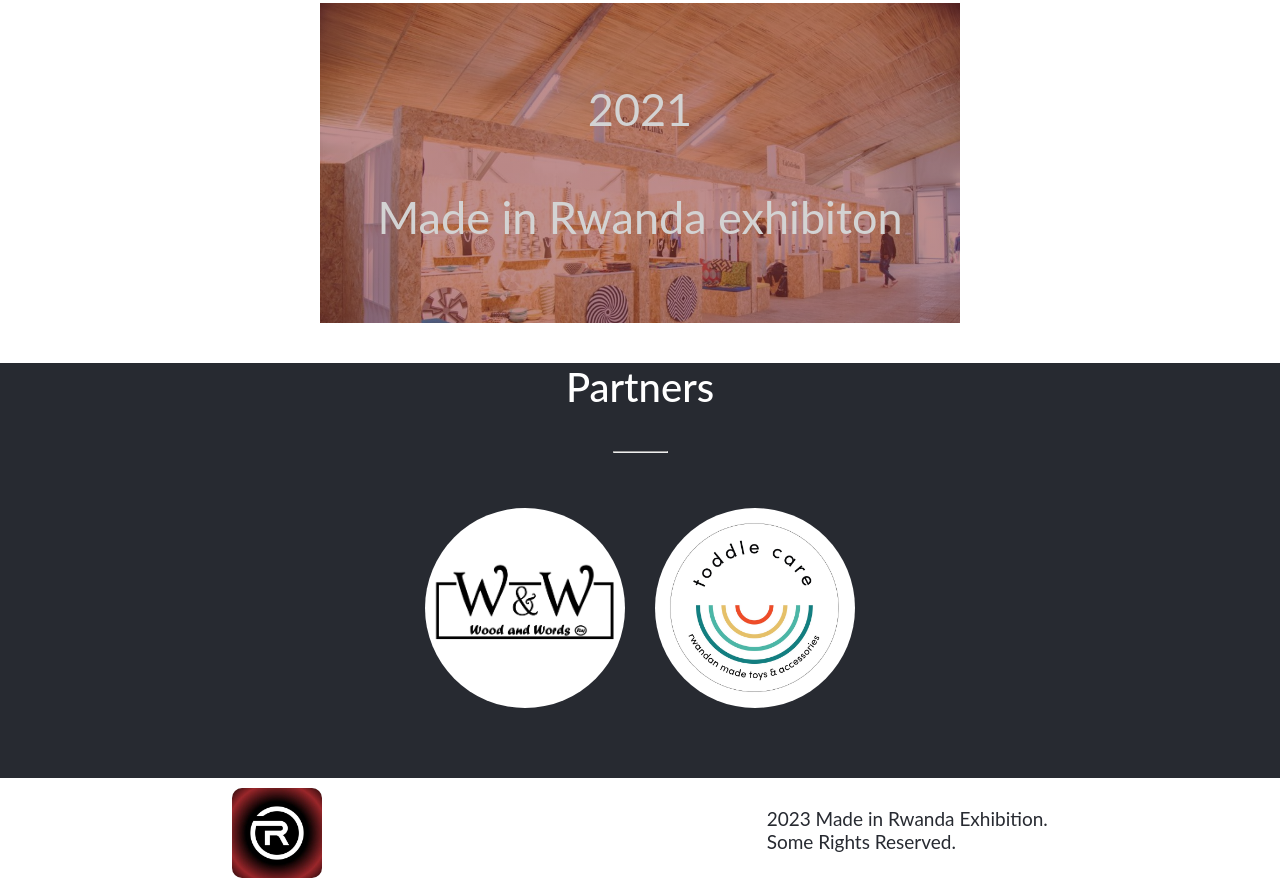
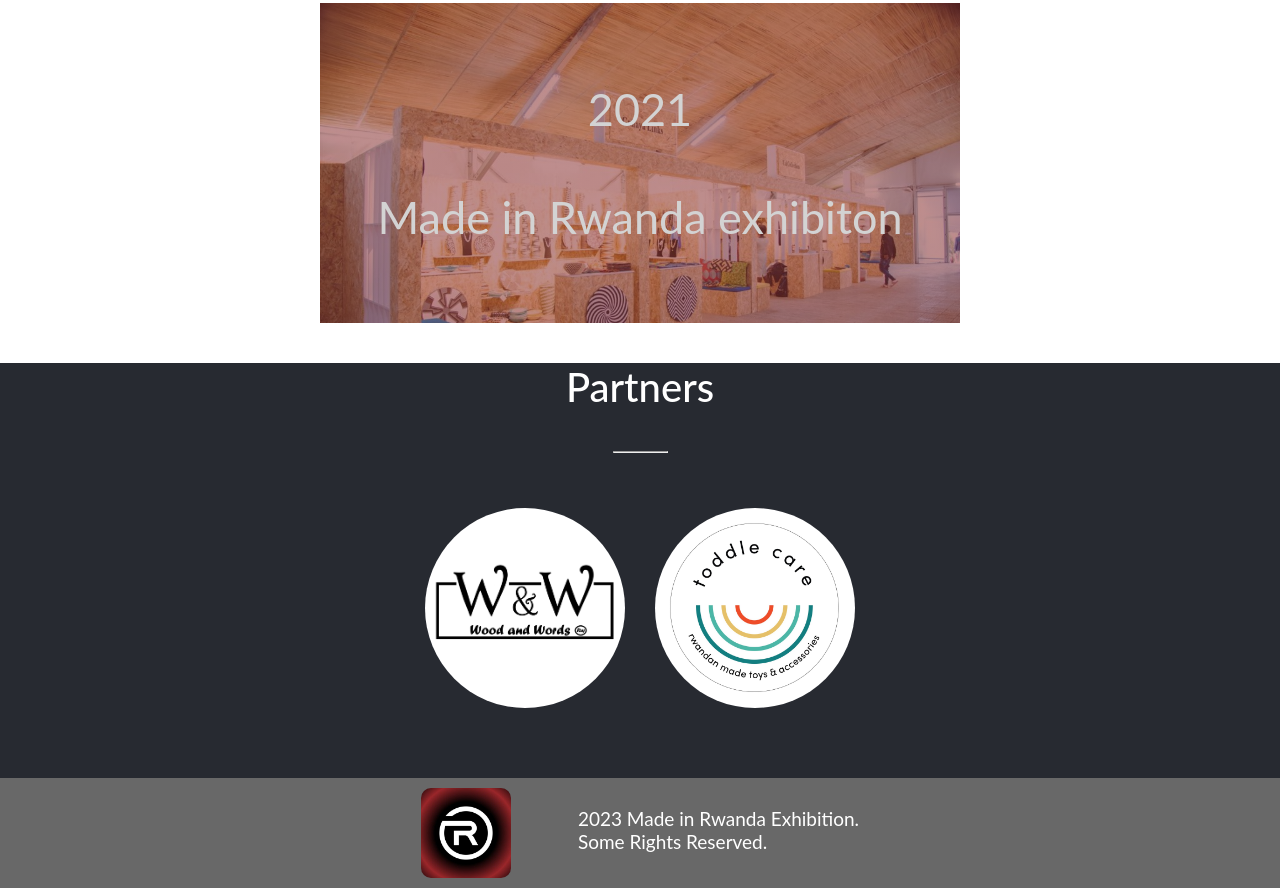
Before and after one commit to Roland-Ntwali/Event-website, a website: page aboutpage.html in a window 1280 px wide. Shown: the part 2169-3057 px from the top of the page. Drawn offline with Linux system fonts and the light colour scheme.

Commit message:
Change in styling

```diff
--- a/aboutpage.css
+++ b/aboutpage.css
@@ -314,8 +314,10 @@ body {
 .footer {
   display: flex;
   flex-direction: row;
-  justify-content: space-around;
+  justify-content: center;
   padding: 10px;
+  background-color: #686868;
+  gap: 40px;
 }
 
 .footer-img {
@@ -326,7 +328,7 @@ body {
 
 .footer-para {
   font-size: 16px;
-  color: #272a31;
+  color: #fff;
 }
 
 @media (min-width: 768px) {
@@ -582,7 +584,14 @@ body {
     height: 200px;
     border-radius: 50%;
   }
-
+  .footer {
+    display: flex;
+    flex-direction: row;
+    justify-content: center;
+    padding: 10px;
+    gap: 67px;
+    background-color: #686868;
+    }
   .footer-img {
     width: 90px;
     height: auto;
@@ -591,6 +600,6 @@ body {
 
   .footer-para {
     font-size: 19px;
-    color: #272a31;
+    color: #fff;
   }
 }
--- a/aboutpage.html
+++ b/aboutpage.html
@@ -35,7 +35,7 @@
 
         <div class="all">
            <nav class="nav-bar">
-            <a class="nav-img" href="./images/RO.jpeg"><img id="nav-img" src="./images/RO.jpeg" alt=""></a>
+            <a class="nav-img" href="./images/RO.jpeg"><img id="nav-img" src="./images/RO.jpeg" alt="header logo"></a>
             <ul class="navigation">
               <li class="nav-item"><a href="./index.html" class="nav-link">Home</a></li>
               <li class="nav-item"><a href="#program" class="nav-link">Program</a></li>
@@ -129,7 +129,7 @@
     </div>
   </section>
   <footer class="footer">
-    <img src="./images/RO.jpeg" alt="" class="footer-img" />
+    <img src="./images/RO.jpeg" alt="footer logo" class="footer-img" />
     <p class="footer-para">
       2023 Made in Rwanda Exhibition. <br />Some Rights Reserved.
     </p>
--- a/styles.css
+++ b/styles.css
@@ -349,8 +349,10 @@ body {
 .footer {
   display: flex;
   flex-direction: row;
-  justify-content: space-around;
+  justify-content: center;
   padding: 10px;
+  background-color: #686868;
+  gap: 40px;
 }
 
 .footer-img {
@@ -361,7 +363,7 @@ body {
 
 .footer-para {
   font-size: 16px;
-  color: #272a31;
+  color: #fff;
 }
 
 @media (min-width: 768px) {
@@ -660,8 +662,10 @@ body {
   .footer {
     display: flex;
     flex-direction: row;
-    justify-content: space-around;
+    justify-content: center;
     padding: 10px;
+    gap: 67px;
+    background-color: #686868;
   }
 
   .footer-img {
@@ -672,6 +676,6 @@ body {
 
   .footer-para {
     font-size: 19px;
-    color: #272a31;
+    color: #fff;
   }
 }
```
Also changed, not shown: index.html (+2 -2 lines).
